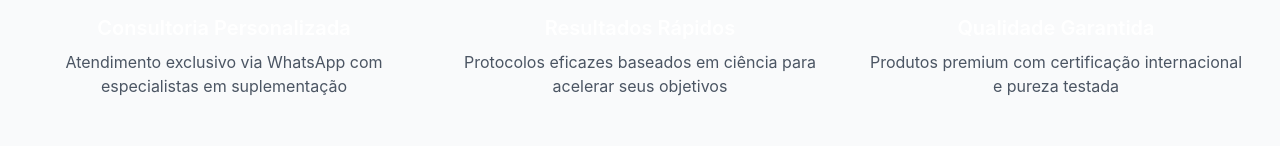
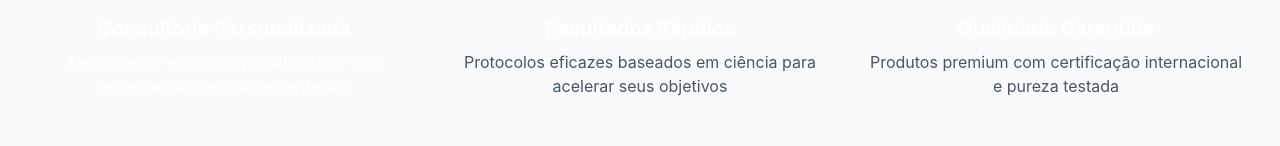
Before and after one commit to mitesuplementos-art/mite-suplementos-landing, a Next.js app: page / in a window 1280 px wide. Shown: the part 654-800 px from the top of the page. Built offline with nearby package versions, Linux system fonts and the light colour scheme.

Commit message:
Update page.tsx

```diff
--- a/app/page.tsx
+++ b/app/page.tsx
@@ -211,7 +211,7 @@ Aguardo o contato!`
               <MessageCircle className="h-8 w-8 text-white" />
             </div>
             <h3 className="text-xl font-semibold mb-2">Consultoria Personalizada</h3>
-            <p className="text-gray-600">Atendimento exclusivo via WhatsApp com especialistas em suplementação</p>
+            <p className="text-black-600">Atendimento exclusivo via WhatsApp com especialistas em suplementação</p>
           </div>
           <div>
             <div className="bg-[#6B7C32] w-16 h-16 rounded-full flex items-center justify-center mx-auto mb-4">
```
